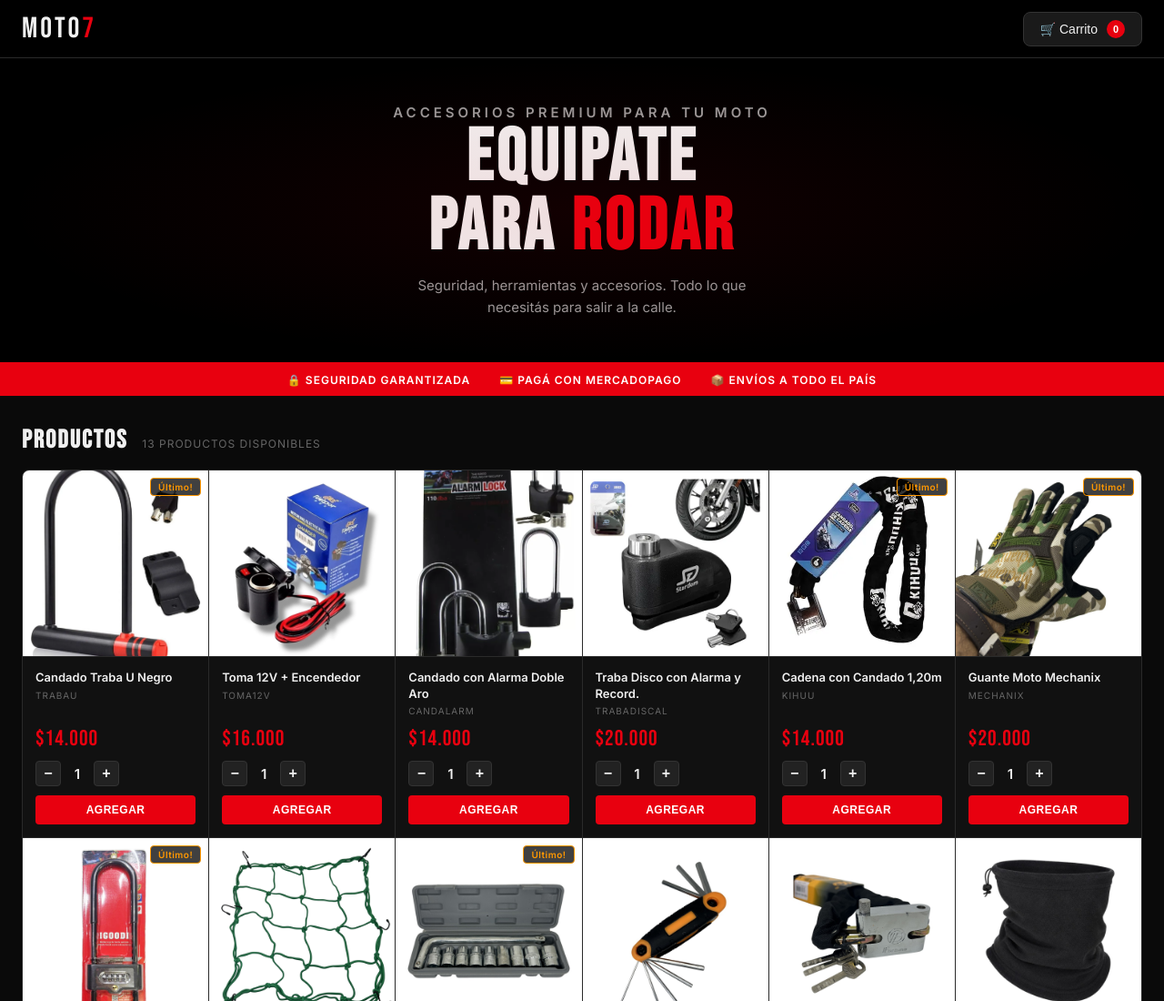
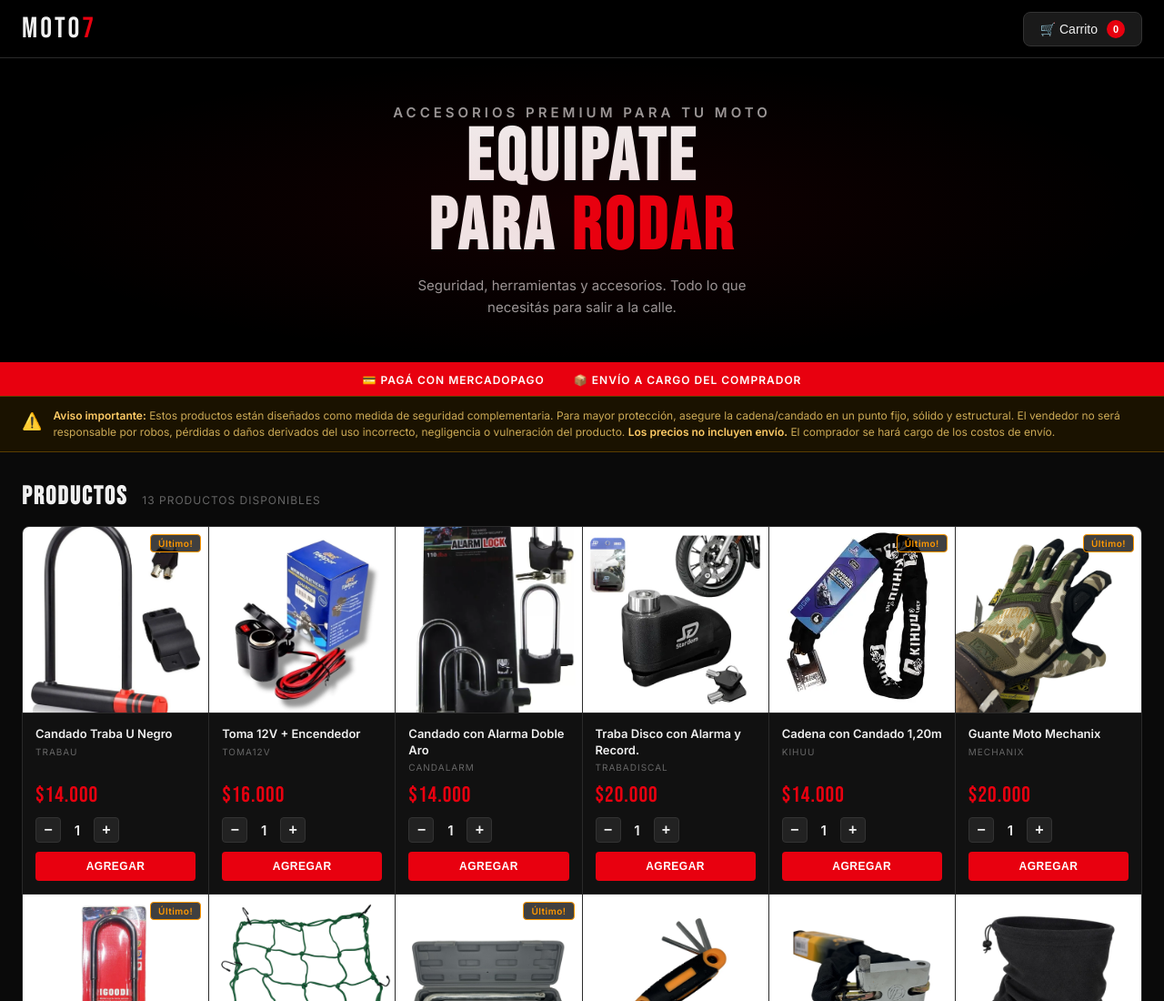
Before and after one commit to moto7tienda-oss/Moto-7-, a website: page index.html in a window 1280 px wide. Shown: the top 1100 px of the page at 91% size. Drawn offline with Linux system fonts and the light colour scheme.

Commit message:
Update index.html

```diff
--- a/index.html
+++ b/index.html
@@ -498,6 +498,22 @@
       .strip { gap: 1rem; font-size: 11px; }
       .section-header { padding: 1.5rem 1rem 0.75rem; }
     }
+    .aviso-legal {
+      display: flex;
+      align-items: flex-start;
+      gap: 12px;
+      background: #1a1200;
+      border-top: 1px solid #5a3e00;
+      border-bottom: 1px solid #5a3e00;
+      padding: 12px 1.5rem;
+      font-size: 12px;
+      color: #ccaa55;
+      line-height: 1.5;
+    }
+    .aviso-legal span { font-size: 18px; flex-shrink: 0; margin-top: 1px; }
+    .aviso-legal strong { color: #ffcc66; }
+
+    @media (max-width: 600px) {
   </style>
 </head>
 <body>
@@ -517,9 +533,13 @@
 </div>
 
 <div class="strip">
-  <span class="strip-item">🔒 Seguridad garantizada</span>
   <span class="strip-item">💳 Pagá con MercadoPago</span>
-  <span class="strip-item">📦 Envíos a todo el país</span>
+  <span class="strip-item">📦 Envío a cargo del comprador</span>
+</div>
+
+<div class="aviso-legal">
+  <span>⚠️</span>
+  <p><strong>Aviso importante:</strong> Estos productos están diseñados como medida de seguridad complementaria. Para mayor protección, asegure la cadena/candado en un punto fijo, sólido y estructural. El vendedor no será responsable por robos, pérdidas o daños derivados del uso incorrecto, negligencia o vulneración del producto. <strong>Los precios no incluyen envío.</strong> El comprador se hará cargo de los costos de envío.</p>
 </div>
 
 <div class="section-header">
```
